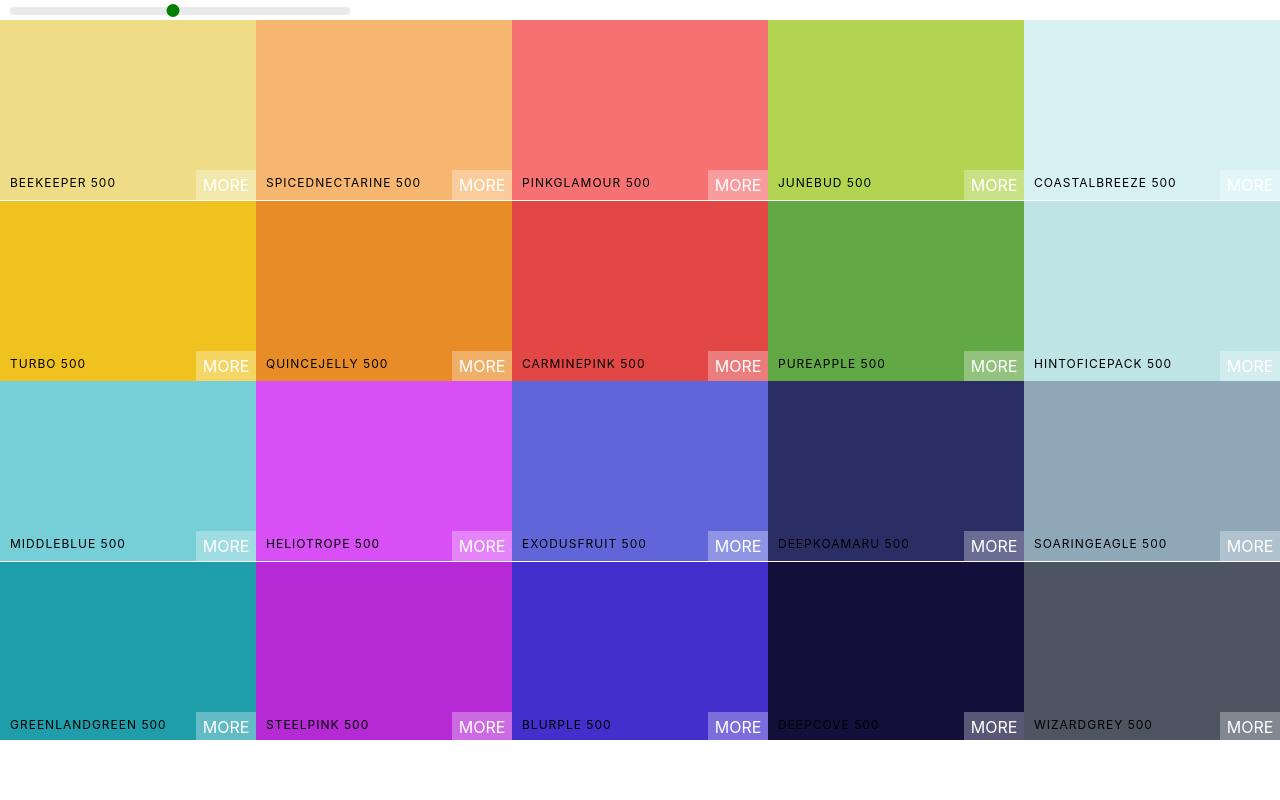
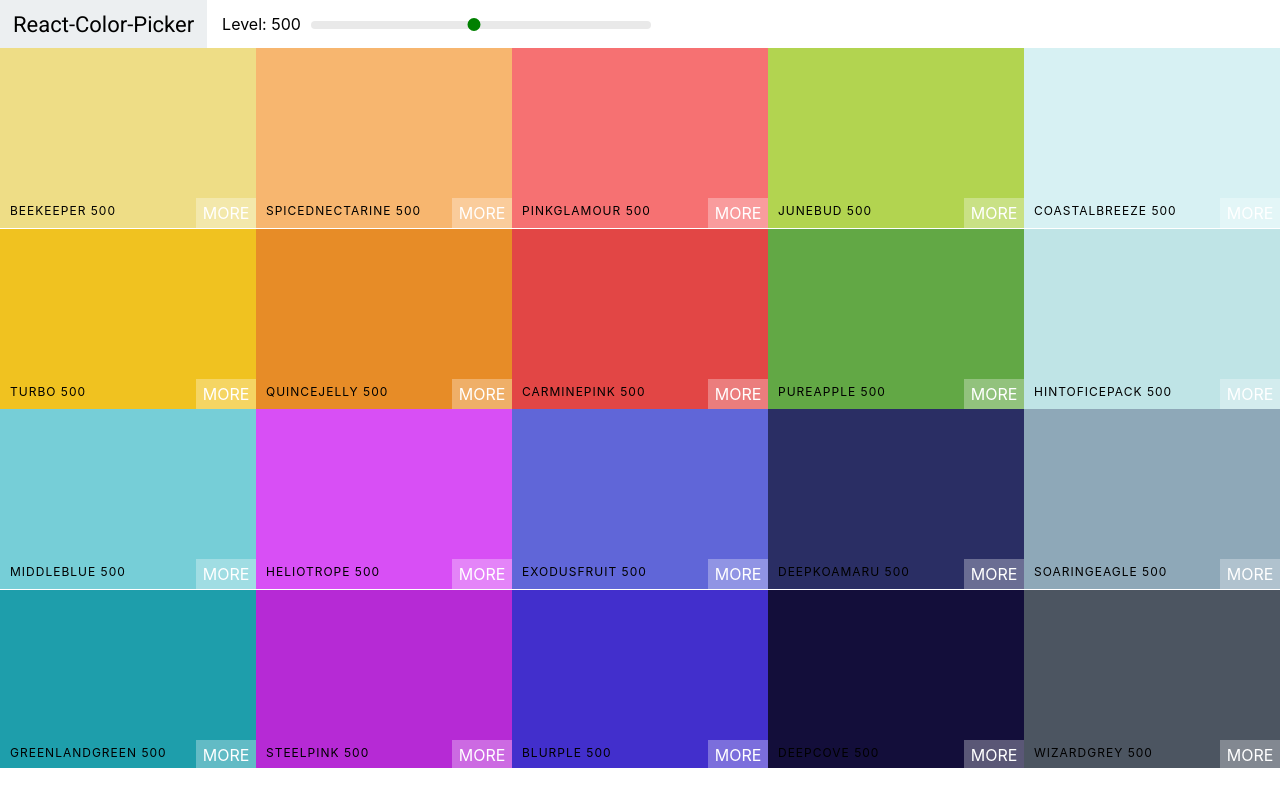
Before and after one commit to Epitome87/Modern-React-Bootcamp-Journey, a React (Create React App) app in the folder Colors Project/react-colors/: page / in a window 1280 px wide. Built offline with nearby package versions, Linux system fonts and the light colour scheme.

Commit message:
Add Navbar component, refactor Color Slider out of Palette Component and into the Navbar, and and Roboto font.

```diff
--- a/Colors Project/react-colors/public/index.html
+++ b/Colors Project/react-colors/public/index.html
@@ -24,6 +24,14 @@
       work correctly both with client-side routing and a non-root public URL.
       Learn how to configure a non-root public URL by running `npm run build`.
     -->
+
+    <!-- Roboto Font -->
+    <link rel="preconnect" href="https://fonts.googleapis.com" />
+    <link rel="preconnect" href="https://fonts.gstatic.com" crossorigin />
+    <link
+      href="https://fonts.googleapis.com/css2?family=Roboto:wght@100;400;500&display=swap"
+      rel="stylesheet"
+    />
     <title>React App</title>
   </head>
   <body>
--- /dev/null
+++ b/Colors Project/react-colors/src/Navbar.css
@@ -0,0 +1,50 @@
+.Navbar {
+  display: flex;
+  align-items: center;
+  justify-content: flex-start;
+  height: 6vh;
+}
+
+.Navbar .logo {
+  margin-right: 15px;
+  padding: 0 13px;
+  font-size: 22px;
+  background-color: #eceff1;
+  font-family: Roboto, sans-serif;
+  height: 100%;
+  display: flex;
+  align-items: center;
+}
+
+.Navbar .logo a {
+  text-decoration: none;
+  color: black;
+}
+
+.Navbar .slider {
+  width: 340px;
+  margin: 0 10px;
+  display: inline-block;
+}
+
+.Navbar .slider .rc-slider-track {
+  background-color: transparent;
+}
+
+.Navbar .slider .rc-slider-rail {
+  height: 8px;
+}
+
+.Navbar .slider .rc-slider-handle,
+.Navbar .slider .rc-slider-handle:active,
+.Navbar .slider .rc-slider-handle:focus,
+.Navbar .slider .rc-slider-handle:hover {
+  background-color: green;
+  outline: none;
+  border: 2px solid green;
+  box-shadow: none;
+  width: 13px;
+  height: 13px;
+  margin-left: -7px;
+  margin-top: -3px;
+}
--- /dev/null
+++ b/Colors Project/react-colors/src/Navbar.jsx
@@ -0,0 +1,28 @@
+import React from 'react';
+import Slider from 'rc-slider';
+import 'rc-slider/assets/index.css';
+import './Navbar.css';
+
+function Navbar(props) {
+  return (
+    <header className='Navbar'>
+      <div className='logo'>
+        <a href='/'>React-Color-Picker</a>
+      </div>
+      <div className='slider-container'>
+        <span>Level: {props.level}</span>
+        <div className='slider'>
+          <Slider
+            defaultValue={props.level}
+            min={100}
+            max={900}
+            step={100}
+            onAfterChange={props.changeLevel}
+          />
+        </div>
+      </div>
+    </header>
+  );
+}
+
+export default Navbar;
--- a/Colors Project/react-colors/src/Palette.css
+++ b/Colors Project/react-colors/src/Palette.css
@@ -8,31 +8,3 @@
   /* Temporary to fix growing overlay when Copied */
   overflow: hidden;
 }
-
-.Palette .slider {
-  width: 340px;
-  margin: 0 10px;
-  display: inline-block;
-}
-
-.Palette .slider .rc-slider-track {
-  background-color: transparent;
-}
-
-.Palette .slider .rc-slider-rail {
-  height: 8px;
-}
-
-.Palette .slider .rc-slider-handle,
-.Palette .slider .rc-slider-handle:active,
-.Palette .slider .rc-slider-handle:focus,
-.Palette .slider .rc-slider-handle:hover {
-  background-color: green;
-  outline: none;
-  border: 2px solid green;
-  box-shadow: none;
-  width: 13px;
-  height: 13px;
-  margin-left: -7px;
-  margin-top: -3px;
-}
--- a/Colors Project/react-colors/src/Palette.jsx
+++ b/Colors Project/react-colors/src/Palette.jsx
@@ -1,8 +1,7 @@
 import React, { useState } from 'react';
 import './Palette.css';
 import ColorBox from './ColorBox';
-import Slider, { Range } from 'rc-slider';
-import 'rc-slider/assets/index.css';
+import Navbar from './Navbar';
 
 const Palette = (props) => {
   const [level, setLevel] = useState(500);
@@ -17,17 +16,7 @@
 
   return (
     <div className='Palette'>
-      <div className='slider'>
-        <Slider
-          defaultValue={level}
-          min={100}
-          max={900}
-          step={100}
-          onAfterChange={handleSliderChange}
-        />
-      </div>
-
-      {/* Navbar goes here */}
+      <Navbar level={level} changeLevel={handleSliderChange} />
       <div className='Palette__colors'>{colorBoxes}</div>
       {/* Footer eventually */}
     </div>
```
Also changed, not shown: 1 other file (tests, documents, lock files or other folders).
